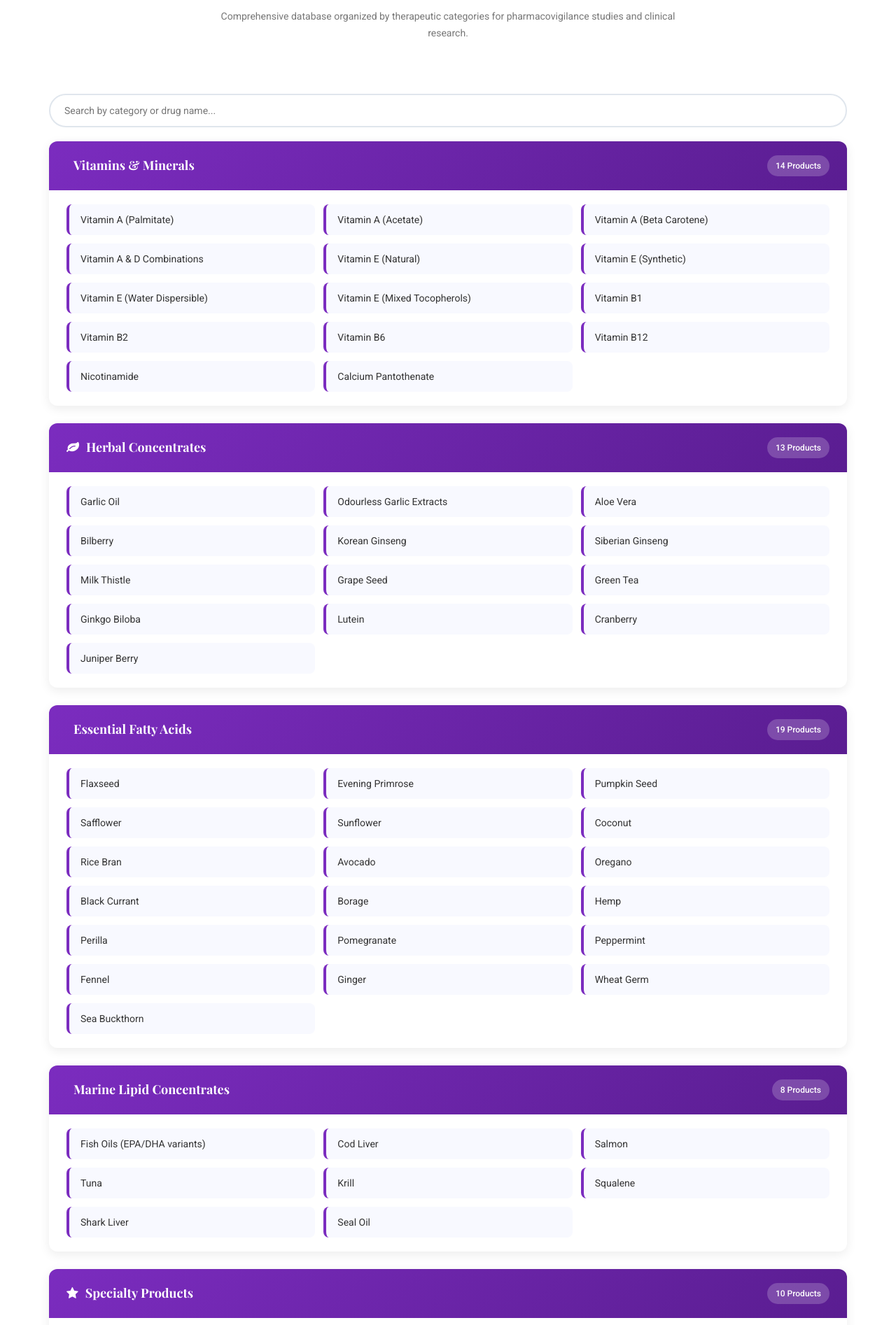
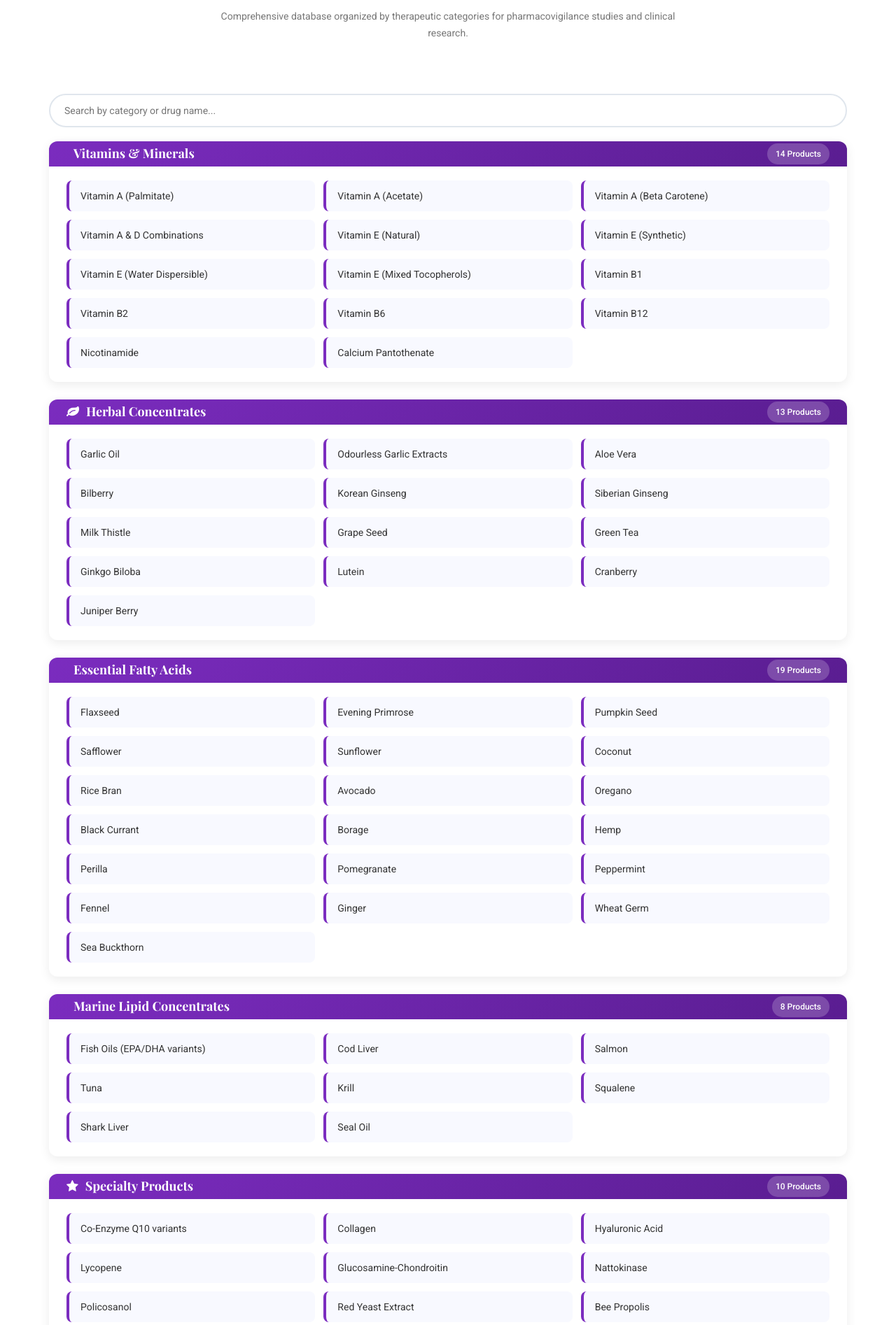
Before and after one commit to Kamalesh0145/pharmacovigilancecourse, a PHP site: page /elements.php in a window 1280 px wide. Shown: the part 2655-4549 px from the top of the page at 70% size. Run offline with PHP 8.4, Linux system fonts and the light colour scheme; some libraries are stand-ins or nearby versions.

Commit message:
Small changes

```diff
--- a/elements.php
+++ b/elements.php
@@ -159,7 +159,7 @@
         .category-header {
             background: linear-gradient(135deg, #7b2cbf 0%, #5a1d91 100%);
             color: #fff;
-            padding: 20px 25px;
+            padding:3px 25px;
             display: flex;
             justify-content: space-between;
             align-items: center;
```
